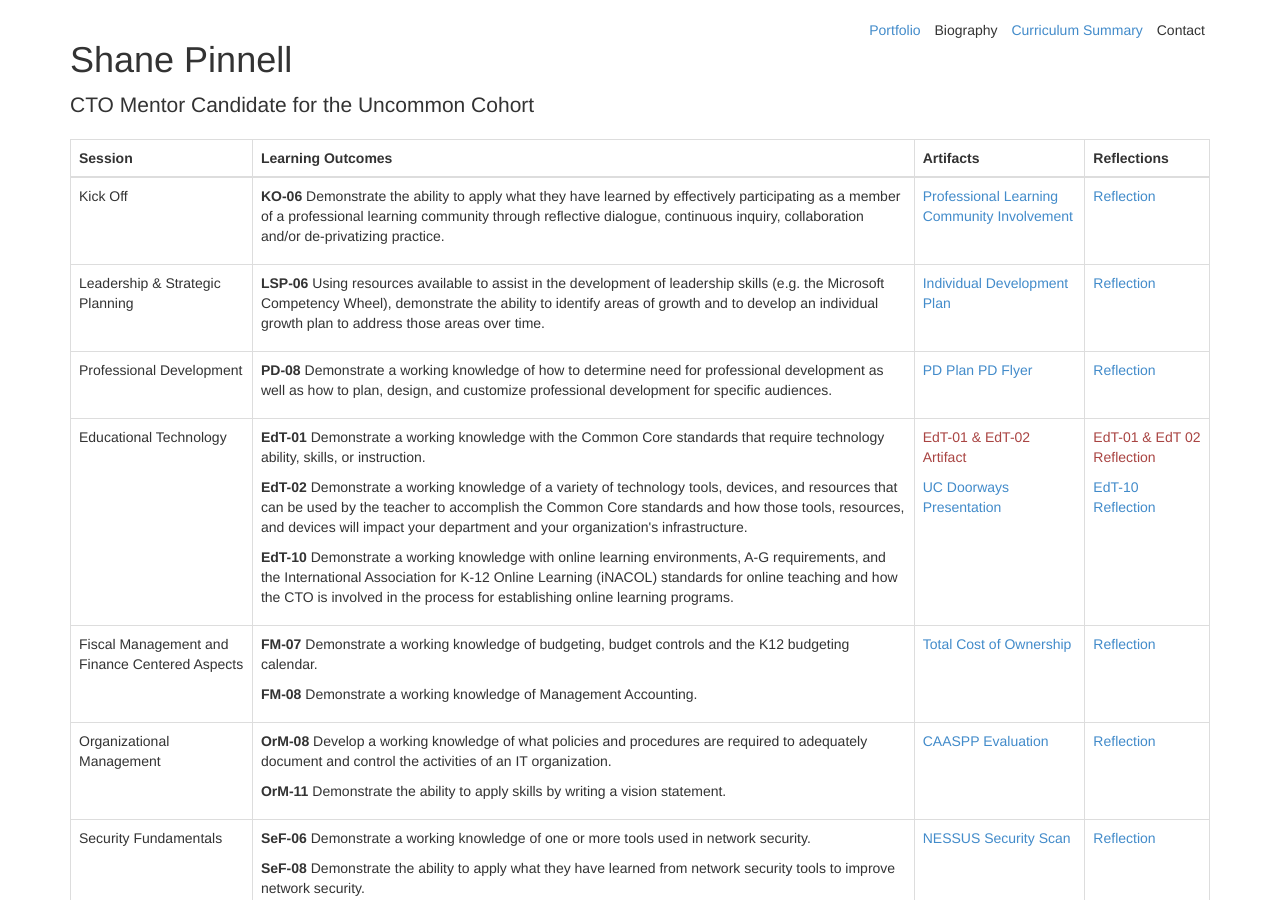
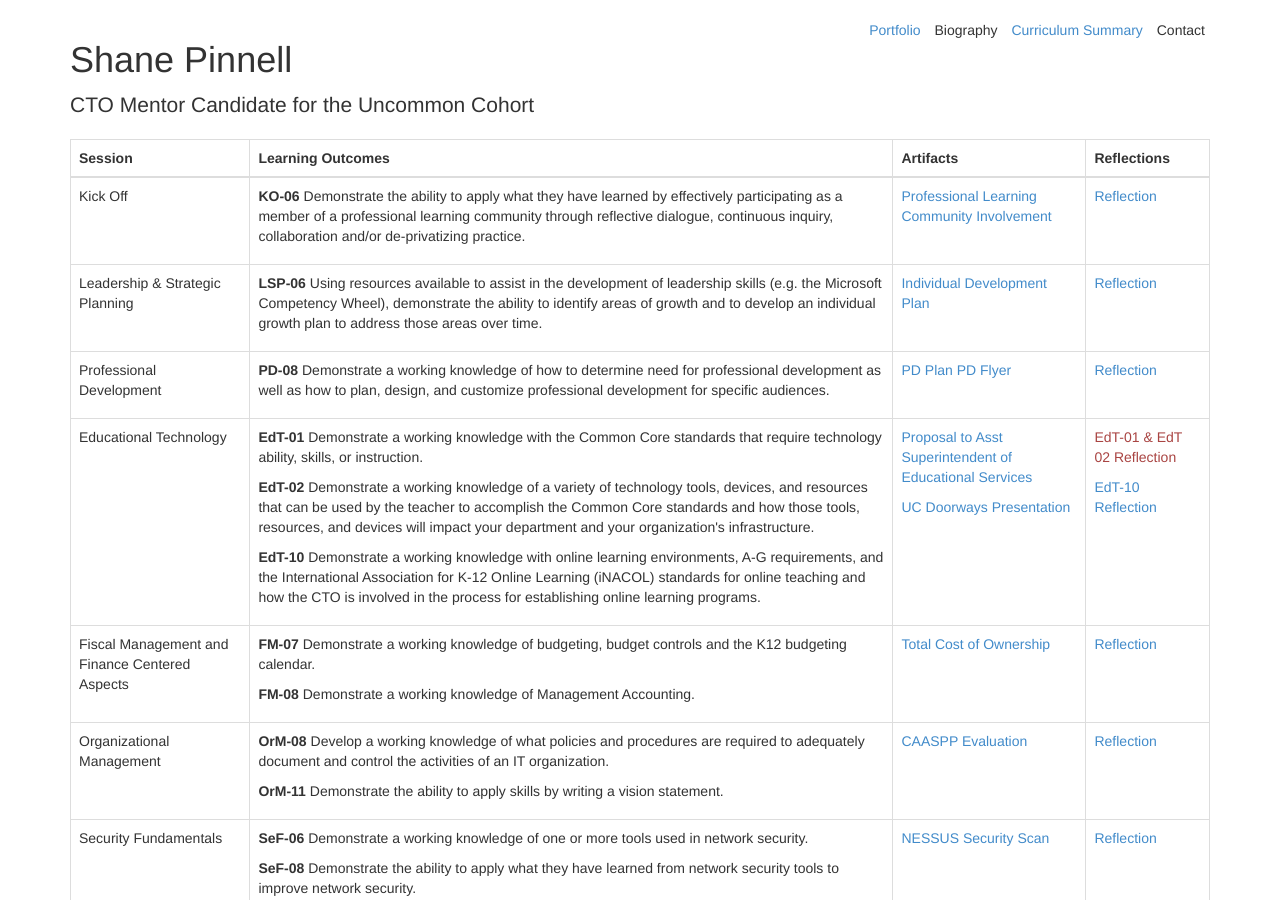
Before and after one commit to shanepinnell/shanepinnell.github.io, a Jekyll site: the page built from cto_mentor/index.html, in a window 1280 px wide and 900 px high. Built offline with Jekyll 4.4.1, drawn with Linux system fonts in a browser that asks for light colours; nearby versions of some CDN libraries; library files that are not in the unit come from our copies.

Commit message:
updated portfolio

```diff
--- a/cto_mentor/index.html
+++ b/cto_mentor/index.html
@@ -62,7 +62,7 @@ title: Shane Pinnell CTO Portfolio
 						<p><strong>EdT-10</strong> Demonstrate a working knowledge with online learning environments, A-G requirements, and the International Association for K-12 Online Learning (iNACOL) standards for online teaching and how the CTO is involved in the process for establishing online learning programs.</p>
 					</td>
 					<td>
-						<p class="text-danger bg-danger">EdT-01 & EdT-02 Artifact</p>
+						<p><a href="https://docs.google.com/document/d/1_wuOefh2NxkWUNsN6s4xy8ITc8V8XFoXQhxx5b4rsW0/edit?usp=sharing" target="_blank">Proposal to Asst Superintendent of Educational Services</a></p>
 						<p>
 							<a href="https://docs.google.com/presentation/d/1EZFegL-TcpNa0eedy37Z1_GhY3oN4CiA00NG0UThlIw/edit?usp=sharing" target="_blank">
 								UC Doorways Presentation
```
